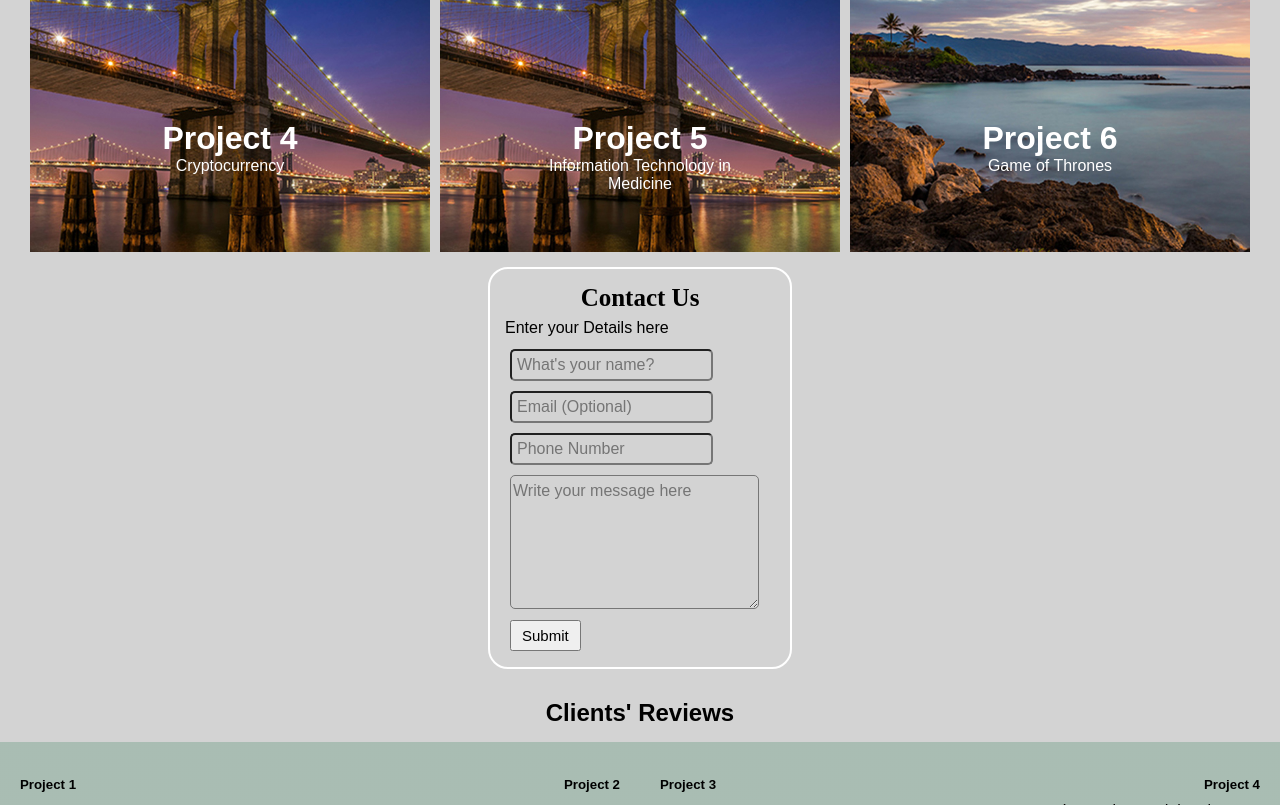
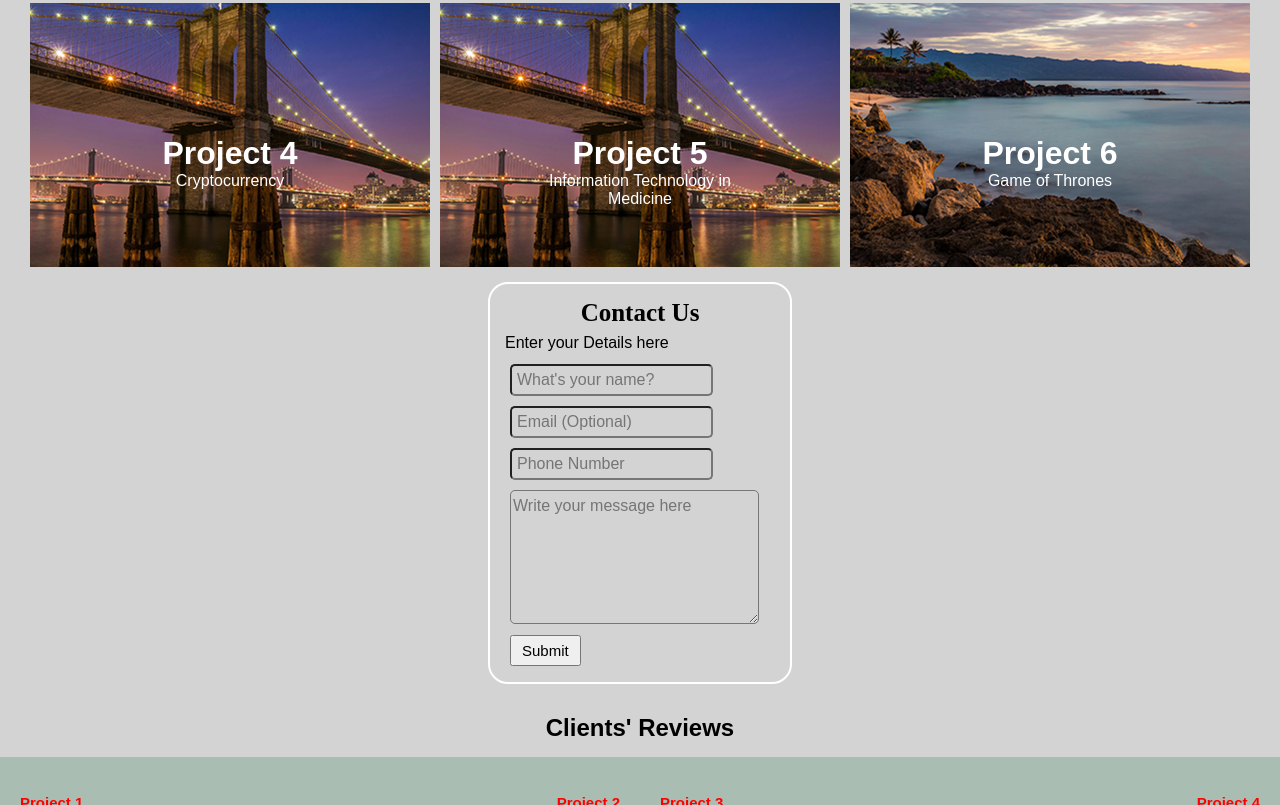
Before and after one commit to ericphilip17/ericphilip17.github.io, a website: page index.html in a window 1280 px wide. Shown: the part 1995-2800 px from the top of the page. Drawn offline with Linux system fonts and the light colour scheme.

Commit message:
Update styles.css

```diff
--- a/styles.css
+++ b/styles.css
@@ -521,7 +521,7 @@ textarea {
   justify-content: center;
   margin: 20px 0px;
   padding: 10px;
-  color: red;
+  font-size: 2em;
 }
 #libraryTitle {
   font-size: 24px;
@@ -605,9 +605,11 @@ textarea {
 }
 .rightBooks > h5, .leftBooks > h5 {
   display: flex;
-  justify-content: flex-end;
-  align-items: flex-end;
+  justify-content: center;
+  align-items: center;
   margin-top: 10px;
+  font-size: 15px;
+  color: red;
 }
 .checking {
   padding: 10px;
```
